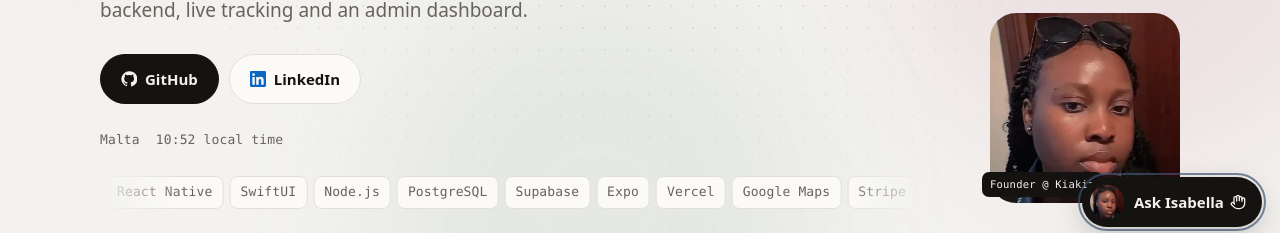
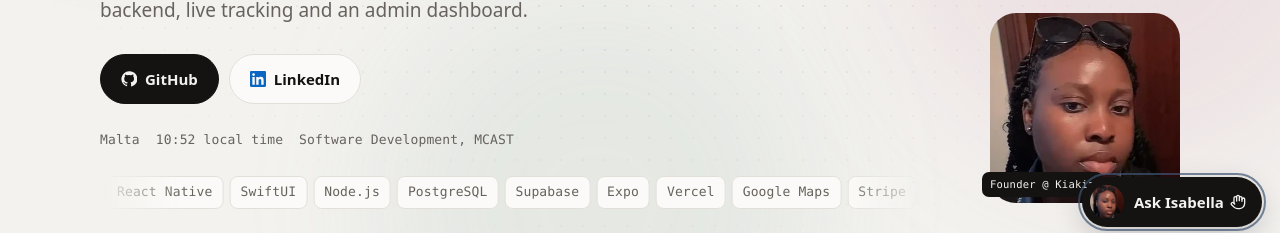
Before and after one commit to isabellazachary/isabellazachary.github.io, a plain HTML site: page index.html in a window 1280 px wide. Shown: the part 555-788 px from the top of the page. Drawn offline with Linux system fonts and the light colour scheme; a script that the page names is missing.

Commit message:
Education: MCAST, Malta, Software Development (no 'Advanced Diploma')

```diff
--- a/index.html
+++ b/index.html
@@ -438,6 +438,7 @@
       <div class="where mono">
         <span>Malta</span>
         <span id="clock" aria-label="My local time"></span>
+        <span>Software Development, MCAST</span>
       </div>
       <div class="marquee mono" aria-label="Tools I use: TypeScript, React, React Native, SwiftUI, Node.js, PostgreSQL, Supabase, Expo, Vercel, Google Maps, Stripe, Paystack">
         <div class="track" aria-hidden="true"><span>TypeScript</span><span>React</span><span>React Native</span><span>SwiftUI</span><span>Node.js</span><span>PostgreSQL</span><span>Supabase</span><span>Expo</span><span>Vercel</span><span>Google Maps</span><span>Stripe</span><span>Paystack</span><span>TypeScript</span><span>React</span><span>React Native</span><span>SwiftUI</span><span>Node.js</span><span>PostgreSQL</span><span>Supabase</span><span>Expo</span><span>Vercel</span><span>Google Maps</span><span>Stripe</span><span>Paystack</span></div>
@@ -610,6 +611,7 @@
       <div>
         <h2 class="rv">Where I <em class="s">learned</em></h2>
         <div class="edu rv">
+          <div><span><b>Software Development</b><br />MCAST, Malta</span></div>
           <div><span><b>Diploma in Web Development</b><br />NIIT</span><span class="mono">Feb 2023 – Jun 2023</span></div>
         </div>
       </div>
```
Also changed, not shown: 1 other file.
